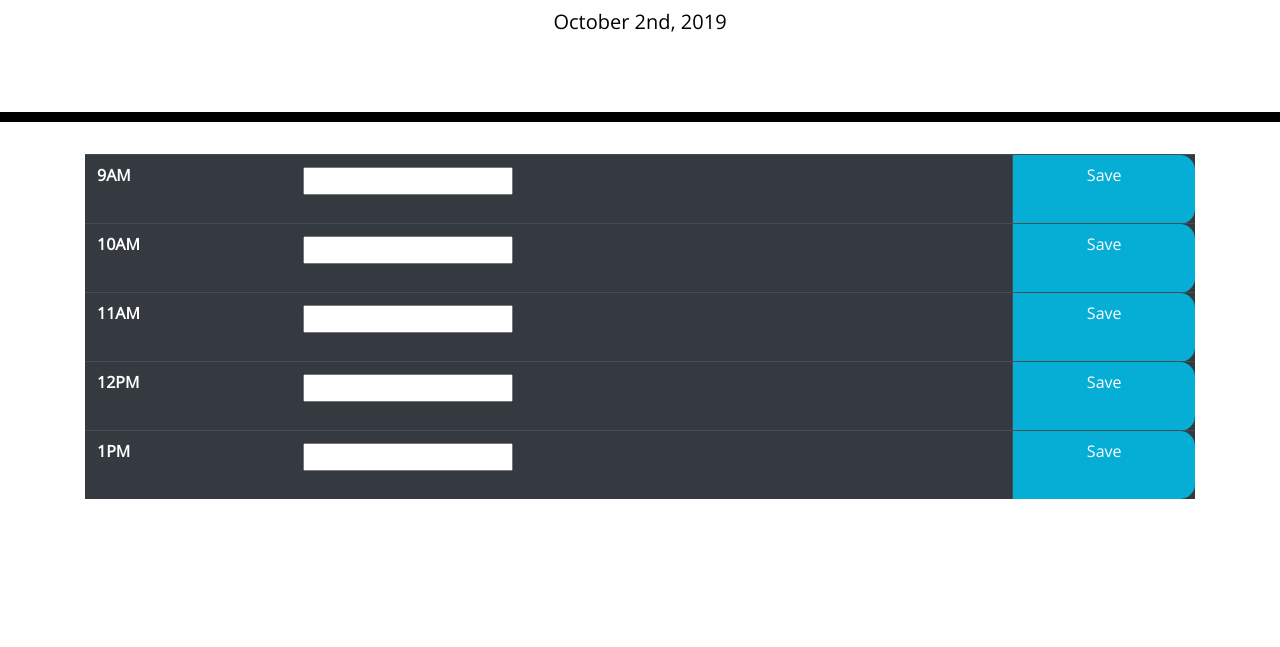
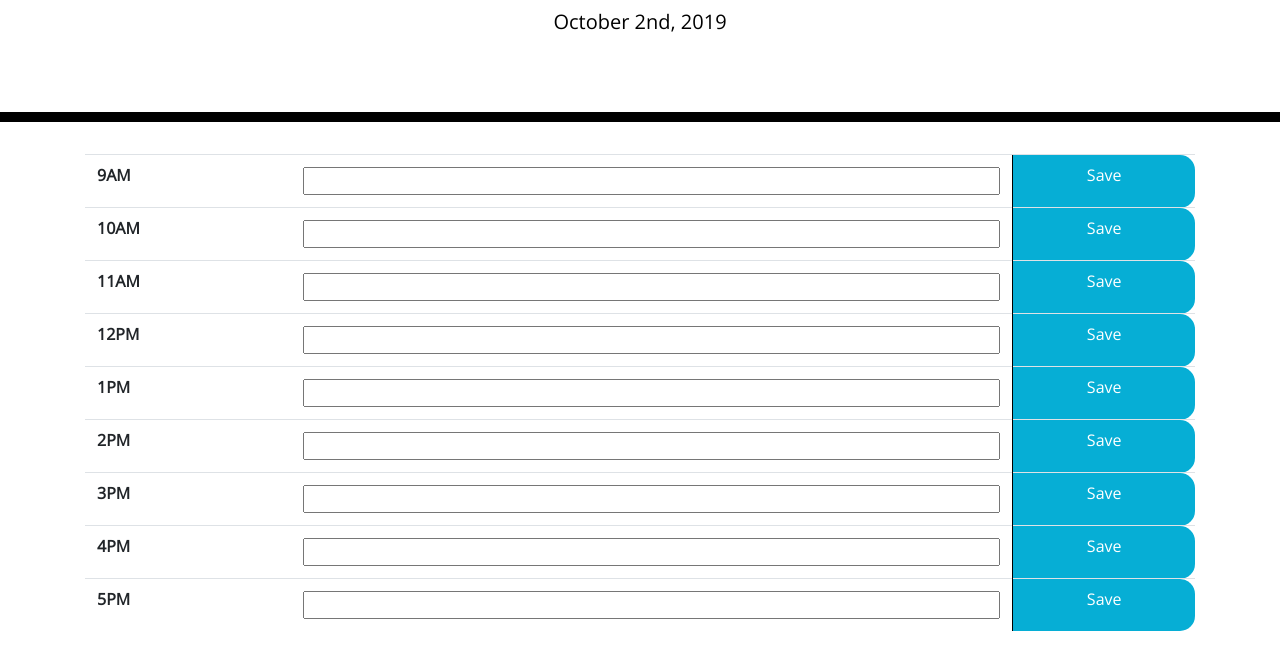
Before and after one commit to deannasanchez/Day-Planner, a plain HTML site: page index.html in a window 1280 px wide. Shown: the part 182-829 px from the top of the page. Before the commit the page ends 800 px from the top, so only its background shows below. Drawn offline with nearby package versions, Linux system fonts and the light colour scheme.

Commit message:
fixed bugs, added local storage correctly

```diff
--- a/index.html
+++ b/index.html
@@ -21,48 +21,80 @@
     </header>
     <div class="container">
         <!-- Timeblocks go here -->
-        <table class="table table-hover table-dark">
+        <table class="table">
             <tbody>
                 <tr>
                     <th scope="row">9AM</th>
                     <td>
-                        <input type="text" name="planner-text" id="planner-text" />
-                        <p class="planner-output"></p>
+                        <input type="text" class="planner-text" id="0" />
+                        <!-- <ul class="planner-output" ></ul> -->
                     </td>
-                    <td class="saveBtn" id="9">Save</td>
+                    <td class="saveBtn" value="0">Save</td>
                 </tr>
                 <tr>
                     <th scope="row">10AM</th>
                     <td>
-                        <input type="text" name="planner-text" id="planner-text" />
-                        <p class="planner-output"></p>
+                        <input type="text" class="planner-text" id="1" />
+                        <!-- <ul class="planner-output"></ul> -->
                     </td>
-                    <td class="saveBtn" id="10">Save
+                    <td class="saveBtn" value="1">Save
                     </td>
                 </tr>
                 <tr>
                     <th scope="row">11AM</th>
                     <td>
-                        <input type="text" name="planner-text" id="planner-text" />
-                        <p class="planner-output"></p>
+                        <input type="text" class="planner-text" id="2" />
+                        <!-- <ul class="planner-output"></ul> -->
                     </td>
-                    <td class="saveBtn" id="11">Save</td>
+                    <td class="saveBtn" value="2">Save</td>
                 </tr>
                 <tr>
                     <th scope="row">12PM</th>
                     <td>
-                        <input type="text" name="planner-text" id="planner-text" />
-                        <p class="planner-output"></p>
+                        <input type="text" class="planner-text" id="3" />
+                        <!-- <ul class="planner-output"></ul> -->
                     </td>
-                    <td class="saveBtn" id="12">Save</td>
+                    <td class="saveBtn" value="3">Save</td>
                 </tr>
                 <tr>
                     <th scope="row">1PM</th>
                     <td>
-                        <input type="text" name="planner-text" id="planner-text" />
-                        <p class="planner-output"></p>
+                        <input type="text" class="planner-text" id="4" />
+                        <!-- <ul class="planner-output" id=""></ul> -->
                     </td>
-                    <td class="saveBtn" id="1">Save</td>
+                    <td class="saveBtn" value="4">Save</td>
+                </tr>
+                <tr>
+                    <th scope="row">2PM</th>
+                    <td>
+                        <input type="text" class="planner-text" id="5" />
+                        <!-- <ul class="planner-output" id=""></ul> -->
+                    </td>
+                    <td class="saveBtn" value="5">Save</td>
+                </tr>
+                <tr>
+                    <th scope="row">3PM</th>
+                    <td>
+                        <input type="text" class="planner-text" id="6" />
+                        <!-- <ul class="planner-output" id=""></ul> -->
+                    </td>
+                    <td class="saveBtn" value="6">Save</td>
+                </tr>
+                <tr>
+                    <th scope="row">4PM</th>
+                    <td>
+                        <input type="text" class="planner-text" id="7" />
+                        <!-- <ul class="planner-output" id=""></ul> -->
+                    </td>
+                    <td class="saveBtn" value="7">Save</td>
+                </tr>
+                <tr>
+                    <th scope="row">5PM</th>
+                    <td>
+                        <input type="text" class="planner-text" id="8" />
+                        <!-- <ul class="planner-output" id=""></ul> -->
+                    </td>
+                    <td class="saveBtn" value="8">Save</td>
                 </tr>
             </tbody>
         </table>
--- a/script.js
+++ b/script.js
@@ -1,52 +1,42 @@
-var plannerText = $("#planner-text");
+
+var plannerText = $(".planner-text");
 var saveBtn = $(".saveBtn");
-var $plannerOutput = $(".planner-output");
+// var $plannerOutput = $(".planner-output");
 var $currentDayElem = $("#currentDay");
 
 
-var todos = [];
+var plans = [];
+storage();
+saveinput();
+currentDayf();
 
-currentDayf();
-renderPlanner();
-init();
 
 function currentDayf () {
         var currentDay = moment();
         $currentDayElem.text(currentDay.format("MMMM Do, YYYY"));
 };
 
-function renderPlanner () {
-    $plannerOutput.append(" ");
-
-    for (var i = 0; i < todos.length; i++) {
-        var todo = todos[i];
-        //var $targetID = $("#"+stringify)
-        // var td = $("<td>")
-        $plannerOutput.append(todo);
-        // $plannerOutput.attr(td);
-        //var $targetid = $("#"+stringify(todo.time))
-      }
+function storage (){
+    plans = JSON.parse(localStorage.getItem("plans"));
+    if(plans == null){
+        plans = [" ", " "," ", " ", " ", " ", " ", " "];
+    }
 };
 
-  function init() {
-      var plansStr = localStorage.getItem("todos");
-    //   if (!(plansStr === null || plansStr === "")){
-    //       todos = JSON.stringify(plansStr);
-    //   }
-      storePlans();
-      renderPlanner();
-  }
+function saveinput () {
+    for (var i = 0; i < plans.length; i++){
+        var position = $("#"+i)
+        position.val(plans[i]);
+    }
+}
 
-  function storePlans() {
-      localStorage.setItem("todos", JSON.stringify(todos));
-  }
 
-  saveBtn.on("click", function(event) {
-    event.preventDefault();
-    localStorage.clear()
-    var plan = plannerText.val().trim();
-    console.log(plan)
-    todos.push(plan);
-    renderPlanner();
-    storePlans();
+  saveBtn.click(function() {
+      var value = ($(this).attr("value"));
+      //variable input is pulling the value of "the thing you clicked on" below
+      var input = $("#"+value)
+      console.log(input);
+      //plans is the array where we're hold the input
+    plans[value] = input.val();
+    localStorage.setItem("plans", JSON.stringify(plans));
   });
--- a/style.css
+++ b/style.css
@@ -70,3 +70,8 @@ body {
     font-size: 20px;
     transition: all .3s ease-in-out;
   }
+
+  .planner-text {
+      height: 100%;
+      width: 100%;
+  }
```
